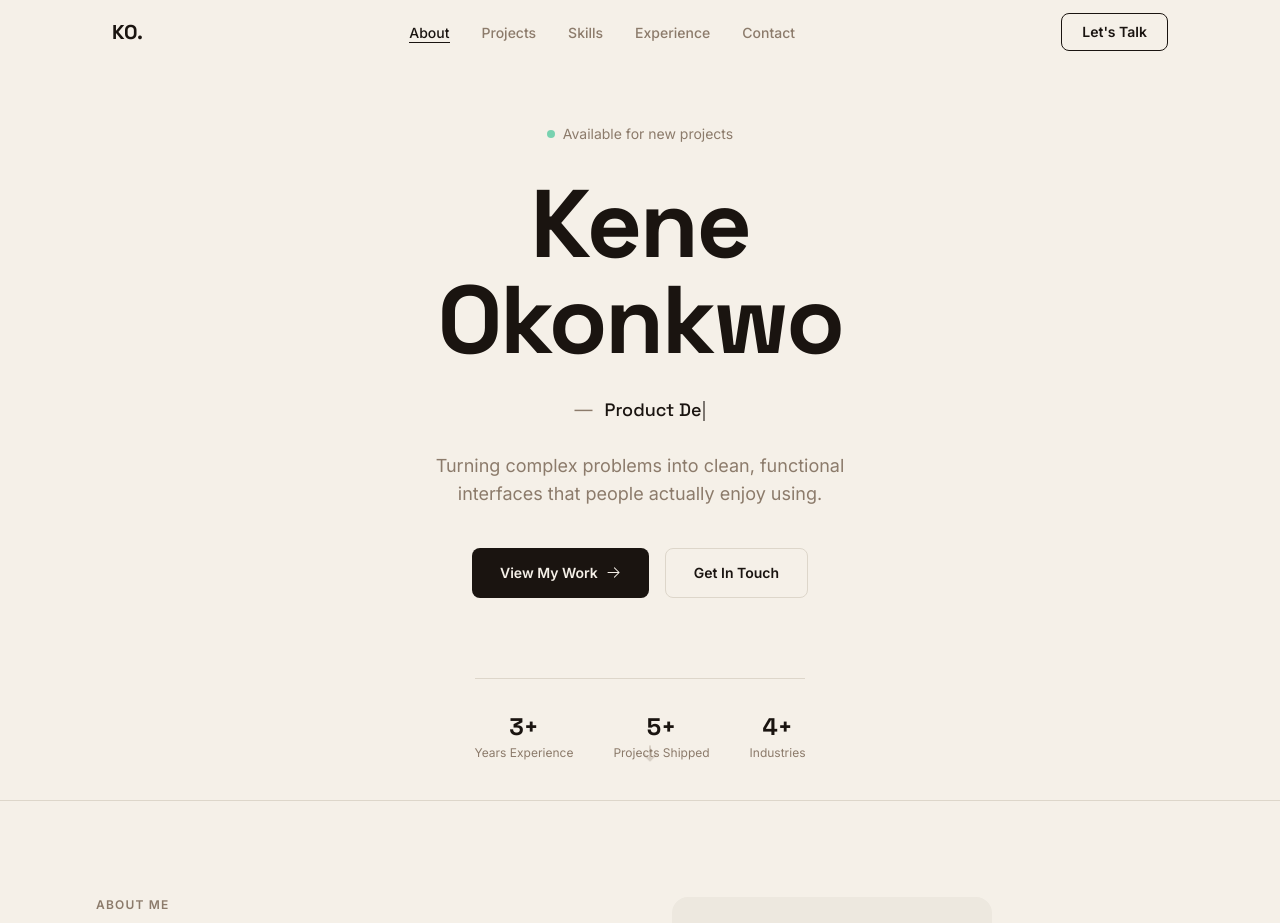
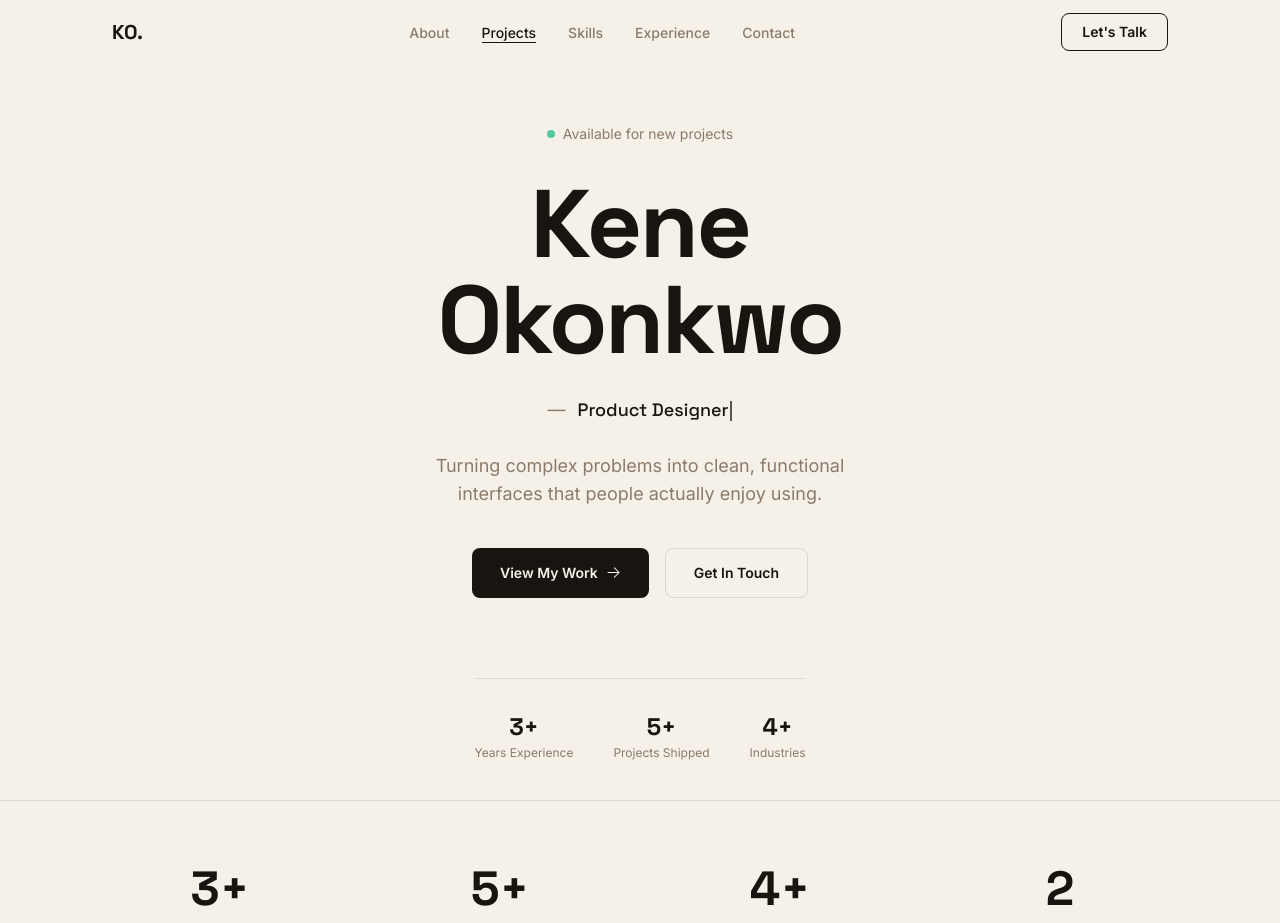
Before and after one commit to Kenechi-Okonkwo/product-designer-portfolio, a React (Vite) app: page / in a window 1280 px wide. Shown: the top 923 px of the page. Built offline with nearby package versions, Linux system fonts and the light colour scheme.

Commit message:
Remove About section from V2

```diff
--- a/src/AppV2.jsx
+++ b/src/AppV2.jsx
@@ -6,7 +6,6 @@ import React from 'react'
 // Import all V2 components — each is a redesign of the V1 equivalent
 import Navbar     from './components-v2/Navbar'
 import Hero       from './components-v2/Hero'
-import About      from './components-v2/About'
 import Stats      from './components-v2/Stats'
 import Projects   from './components-v2/Projects'
 import Skills     from './components-v2/Skills'
@@ -25,9 +24,6 @@ function AppV2() {
       <main>
         {/* Full-viewport blue hero — typewriter, CTAs, glow blobs */}
         <Hero />
-        {/* Glass hero panel — wide glassmorphism card with name + quick stats */}
-        <About />
-        {/* Animated counters — blue accent */}
         <Stats />
         {/* Bento grid — mixed-size glass project cards */}
         <Projects />
```
